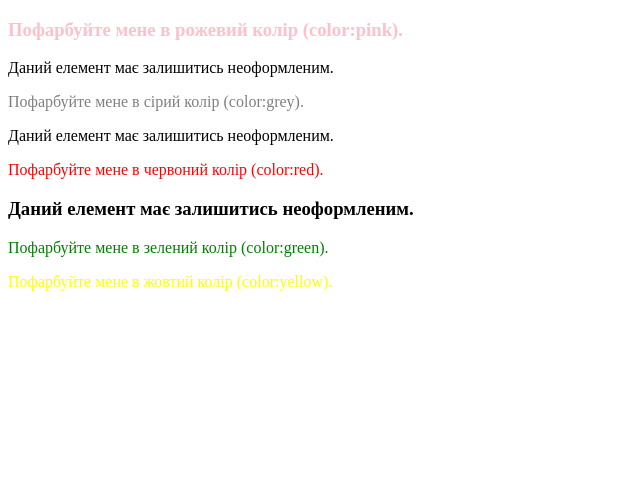
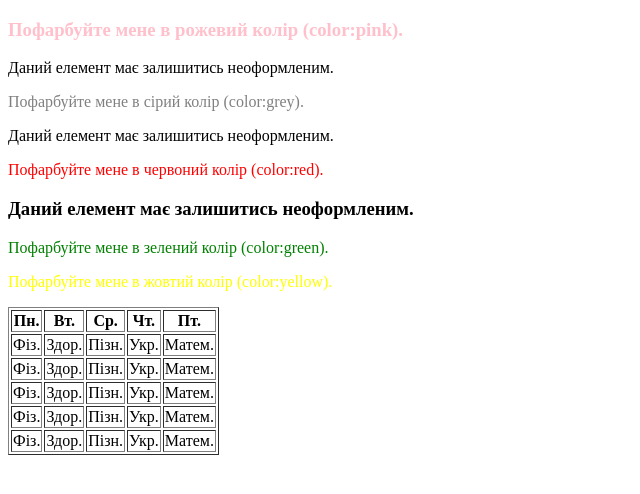
Before and after one commit to LevDer2/HW, a plain HTML site: page index.html in a window 1280 px wide. Shown: the whole page, without its empty margins (0-640 px from the left). Drawn offline with Linux system fonts and the light colour scheme.

Commit message:
my commite

```diff
--- a/index.html
+++ b/index.html
@@ -17,5 +17,53 @@
         <p>Пофарбуйте мене в зелений колір (color:green).</p>
         <p class="yellow">Пофарбуйте мене в жовтий колір (color:yellow).</p>
       </div>
+      <section>
+        <table border="1">
+            <thead>
+                <tr>
+                    <th>Пн.</th>
+                    <th>Вт.</th>
+                    <th>Ср.</th>
+                    <th>Чт.</th>
+                    <th>Пт.</th>
+                </tr>
+            </thead>
+            <tbody>
+            <tr>
+                <td>Фіз.</td>
+                <td>Здор.</td>
+                <td>Пізн.</td>
+                <td>Укр.</td>
+                <td>Матем.</td>
+            </tr>
+            <tr>
+                <td>Фіз.</td>
+                <td>Здор.</td>
+                <td>Пізн.</td>
+                <td>Укр.</td>
+                <td>Матем.</td>
+            </tr><tr>
+                <td>Фіз.</td>
+                <td>Здор.</td>
+                <td>Пізн.</td>
+                <td>Укр.</td>
+                <td>Матем.</td>
+            </tr><tr>
+                <td>Фіз.</td>
+                <td>Здор.</td>
+                <td>Пізн.</td>
+                <td>Укр.</td>
+                <td>Матем.</td>
+            </tr>
+            <tr>
+                <td>Фіз.</td>
+                <td>Здор.</td>
+                <td>Пізн.</td>
+                <td>Укр.</td>
+                <td>Матем.</td>
+            </tr>
+        </tbody>
+        </table>
+      </section>
 </body>
 </html>
```
